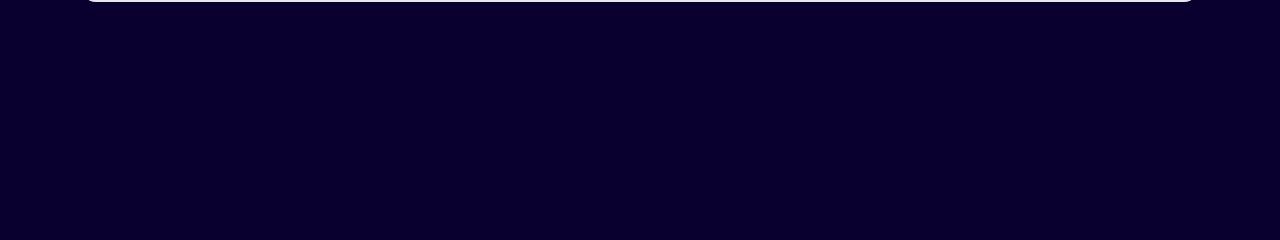
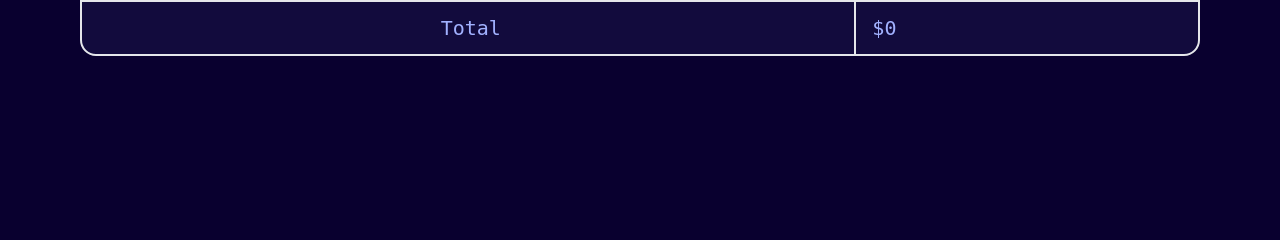
Before and after one commit to abhicodes07/django-ecommerce-project, a Django app: page /basket/ in a window 1280 px wide. Shown: the part 131-371 px from the top of the page. Run offline with Django 5.2, Linux system fonts and the light colour scheme; data that the repository does not hold is empty; style sheets or scripts are compiled from the project's sources; some libraries are stand-ins or nearby versions.

Commit message:
update(basket): add total price

```diff
--- a/src/basket/basket.py
+++ b/src/basket/basket.py
@@ -70,3 +70,9 @@ class Basket:
     def __len__(self):
         """Get the basket data and count of items."""
         return sum(item["qty"] for item in self.basket.values())
+
+    def get_total_price(self):
+        """Get the total price of items in the basket."""
+        return sum(
+            Decimal(item["price"]) * item["qty"] for item in self.basket.values()
+        )
--- a/src/basket/templates/basket/summary.html
+++ b/src/basket/templates/basket/summary.html
@@ -57,6 +57,11 @@ Basket Summary
         </tr>
         {% endwith %}
         {% endfor %}
+        <tr class="border-t-2 border-base">
+          <td></td>
+          <td class="text-xl border-r-2 border-base">Total</td>
+          <td class="text-xl">${{ basket.get_total_price }}</td>
+        </tr>
       </tbody>
     </table>
   </div>
```
